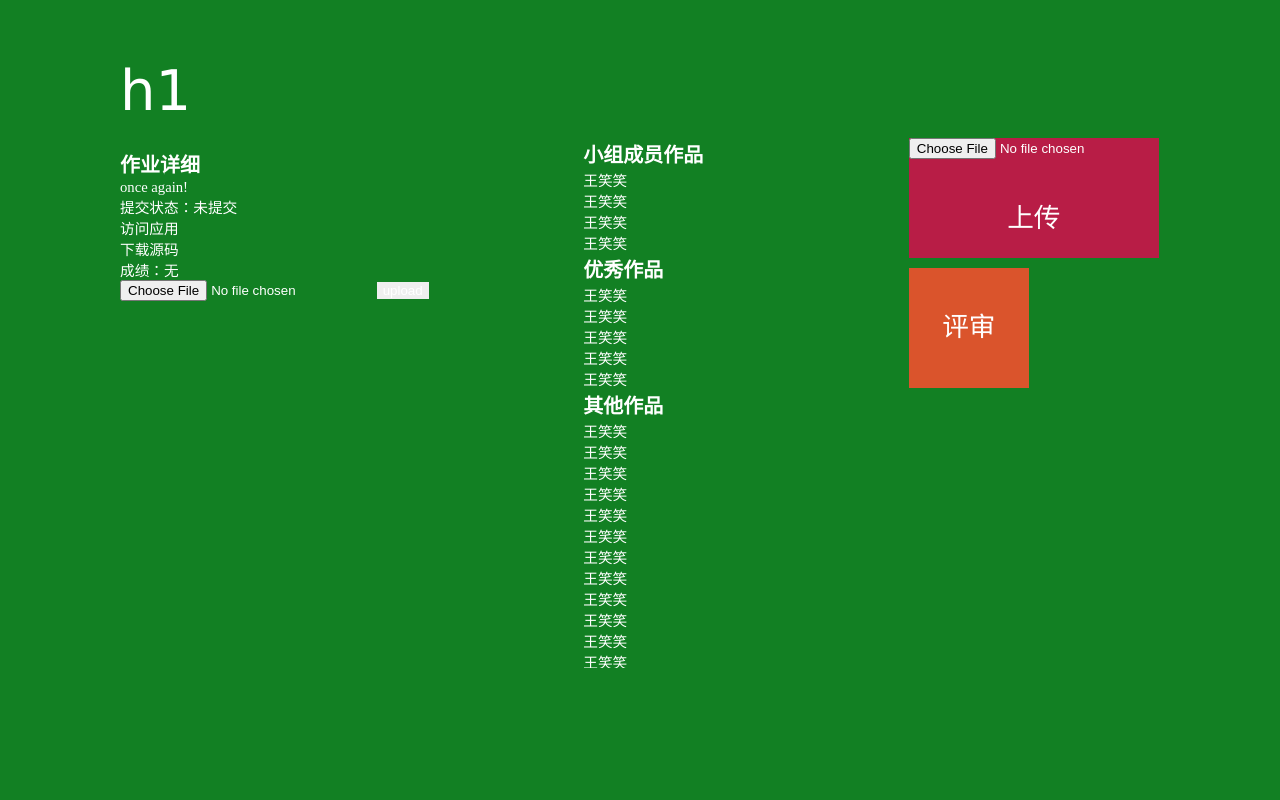
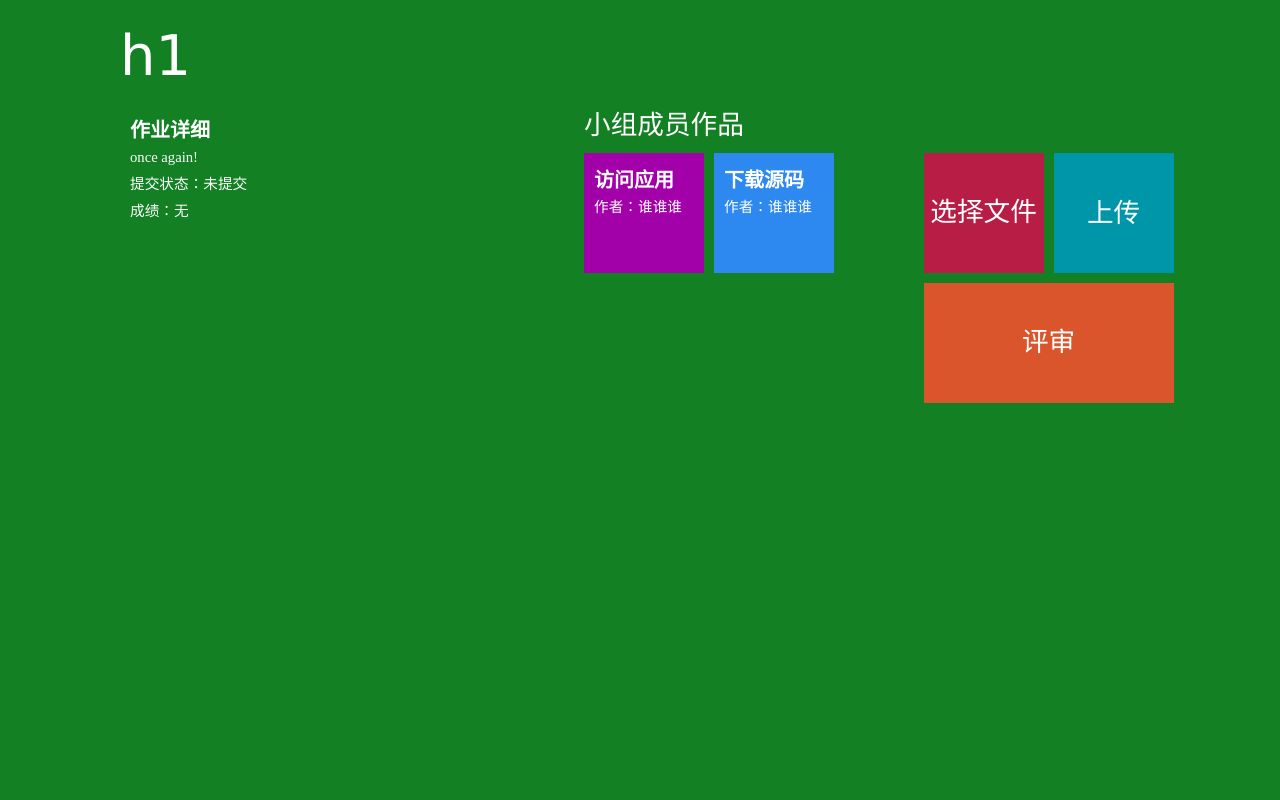
Before and after one commit to our-homework/MyHomework_new, a CodeIgniter app: page /index.php/homework/show_hw_detail/1 in a window 1280 px wide. Run offline with CodeIgniter, Linux system fonts and the light colour scheme; data comes from the database, SQL or seed files in the repository.

Commit message:
down and visit app, or say, hw

```diff
--- a/application/controllers/homework.php
+++ b/application/controllers/homework.php
@@ -22,6 +22,10 @@ class Homework extends CI_Controller {
 		else {
 			$data['homework'] = $this->Homework_model->get_homework_by_uid(
 									$data['hid'],$this->session->userdata('uid'));
+
+			$data['excellent_hws'] = $this->Homework_model->get_excellent_hw($data['homework']->hid)->result_array();
+			//$data['others_hws'] = $this->Homework_model->get_others_hw($data['homework']->hid,
+												//			$this->session->userdata('uid'), $this->session->userdata('gid'))->result_array();
 			$view = 'detailedHw_stu_view';
 		}
 		if (isset($data['homework']))
--- a/application/views/detailedHw_stu_view.php
+++ b/application/views/detailedHw_stu_view.php
@@ -1,87 +1,79 @@
 <div id="main">
 	<div class="title"><?= $homework->title?></div>
-	<div class="textWrapper">
+	<div class="hw_info">
 		<div class="hw_info">
             <div class="metroText">
                 <div textType="title" >作业详细</div>
+                <div textType="text">
 					<?= $homework->content ?>
                     <?php
                         $hand_in = ($homework->src == NULL) ? FALSE : TRUE;
                     ?>
                     <div>提交状态：<?= $hand_in ? '已提交' : '未提交'?></div>
-				<div><?php if ($hand_in) {?>
-							<a href="<?= $homework->src?>">访问应用</a>
-					 <?php }
-						   else {?>
-						   	访问应用
-					 <?php
-						   };
-					 ?> </div>
-				<div><?php if ($hand_in) {?>
-							<a href="<?= site_url('student/download_hw'.'/'.$homework->hid.'/'.$homework->src)?>">下载源码</a>
-					 <?php }
-						   else {?>
-						   	下载源码
-					 <?php
-						   };
-					 ?> </div>
+
+
                     <div>成绩：<?= ($homework->grade == NULL) ?'无' : $homework->grade?></div>
-				<form action="<?= site_url('student/upload_hw'.'/'. $homework->hid.'/'.$this->session->userdata('uid'))?>" method="post" enctype="multipart/form-data">
-				<input type="file" name="src" value="upload" />
-				<input type="submit" value="upload" />
-				</form>
 				</div>
         	</div>
-		<div class="others" >
-                <div textType="title" >小组成员作品</div>
-                <a href="#">王笑笑</a><br />
-                <a href="#">王笑笑</a><br />
-                <a href="#">王笑笑</a><br />
-                <a href="#">王笑笑</a><br />
-                <div textType="title" >优秀作品</div>
-                <a href="#">王笑笑</a><br />
-                <a href="#">王笑笑</a><br />
-                <a href="#">王笑笑</a><br />
-                <a href="#">王笑笑</a><br />
-                <a href="#">王笑笑</a><br />
-                <div textType="title" >其他作品</div>
-                <a href="#">王笑笑</a><br />
-                <a href="#">王笑笑</a><br />
-                <a href="#">王笑笑</a><br />
-                <a href="#">王笑笑</a><br />
-                <a href="#">王笑笑</a><br />
-                <a href="#">王笑笑</a><br />
-                <a href="#">王笑笑</a><br />
-                <a href="#">王笑笑</a><br />
-                <a href="#">王笑笑</a><br />
-                <a href="#">王笑笑</a><br />
-                <a href="#">王笑笑</a><br />
-                <a href="#">王笑笑</a><br />
-                <a href="#">王笑笑</a><br />
-                <a href="#">王笑笑</a><br />
-                <a href="#">王笑笑</a><br />
-                <a href="#">王笑笑</a><br />
-                <a href="#">王笑笑</a><br />
-                <a href="#">王笑笑</a><br />
-                <a href="#">王笑笑</a><br />
-                <a href="#">王笑笑</a><br />
-                <a href="#">王笑笑</a><br />
         </div>
 	</div>
-	<!--<?= form_open_multipart('student/upload_hw')?> .'/'. $homework->hid.'/'.$this->session->userdata('uid')-->
+		<div class="metroWrapper">
+            <div class="subTitle">小组成员作品</div>
 
+            <div class="metro colorb" onclick="window.open('#')">
+        			<div class="metroText">
+                        <div textType="title">访问应用</div>
+                        <div textType="text">作者：谁谁谁</div>
+                    </div>
+            </div>
+
+	        <a href="#">
+	            <div class="metro colord">
+        			<div class="metroText">
+	                    <div textType="title">下载源码</div>
+	                    <div textType="text">作者：谁谁谁</div>
+                    </div>
+	            </div>
+	        </a>
+	    </div>
 	<div class="metroWrapper">
-        <div class="metroRec colorg">
-			 <class="metroRec colorf">
-			 <input type="file" name="src" value="上传" />
-            	<div class="metroButton" >上传</div>
+		<div class="subTitle"> </div>
+		<?php if(isset($reach_deadline) && !$reach_deadline) { ?>
+    	<form action="<?= site_url('student/upload_hw'.'/'. $homework->hid.'/'.$this->session->userdata('uid'))?>" method="post" enctype="multipart/form-data">
+            <div class="metro colorg">
+                 <input class="metro colorf" type="file" name="src" value="选择文件" />
+                    <div class="metroButton" >选择文件</div>
             </div>
+            <input class="metro colora metroButton" type="submit" value="上传" />
+        </form>
+        <?php
+		} ?>
 		<a href="#">
-            <div class="metro colorf">
+            <div class="metroRec colorf">
             	<div class="metroButton" >评审
                 </div>
             </div>
         </a>
+        <?php if ($hand_in) {?>
+							<a href="<?= $homework->src?>">
+                            	<div class="metroRec colord metroButton">访问我的应用</div>
+                            </a>
+					 <?php }
+					 ?>
+		<?php if ($hand_in) {?>
+							<a href="<?= site_url('student/download_hw'.'/'.$homework->hid.'/'.$homework->src)?>">
+                            	<div class="metroRec colori metroButton">下载我的源码</div>
+                            </a>
+					 <?php }
+					 ?>
+		<?php if(isset($reach_deadline) && $reach_deadline) { ?>
+		<a href="#">
+            <div class="metroRec colorb">
+            	<div class="metroButton" >更多应用
+                </div>
+            </div>
+        </a>
+        <?php }?>
 	</div>
 	<div class='clear'></div>
 
--- a/application/views/manageUsr_view.php
+++ b/application/views/manageUsr_view.php
@@ -38,9 +38,7 @@
                 </div>
             </div>
         </a>
-		<a href="<?= site_url('teacher/delete_user')?>">
 		<input type="submit" class="metroRec colorf metroButton" value="删除" />
-		</a>
 	</div>
 	<?= form_close();?>
 </div>
--- a/application/views/rateHw_view.php
+++ b/application/views/rateHw_view.php
@@ -1,6 +1,6 @@
 <div id="main">
 	<div class="title">Homework1</div>
-
+	<?= form_open('teacher/update_grade_check'.'/'.$hid)?>
 	<div class="textWrapper">
     	<table>
         <form>
@@ -43,7 +43,7 @@
 						</td>
 		                <td><?= $user['group_rank']?></td>
 		                <td><?= $user['grade']?></td>
-		                <td><input type="text" name="s"></td>
+		                <td><input type="text" name="<?= $user['uid']?>"></td>
 					</tr>
 					<?
 					}
--- a/css/theme.css
+++ b/css/theme.css
@@ -21,7 +21,7 @@ a {
 	font-family:Verdana;
 	font-weight:400;
 	position:relative;
-	margin-top:5%;
+	margin-top:2%;
 	margin-bottom:20px;
 	margin-right:10%;
 
@@ -39,6 +39,7 @@ a {
 	display:inline-block;
 	margin-right:6%;
 	float:left;
+	overflow:hidden;
 }
 
 .metroSquWrapper {
@@ -105,11 +106,16 @@ a {
 	font-weight:600;
 	padding: 1px 0 1px 0;
 }
+[textType = "text"] {
+	font-size:11pt;
+	font-weight:400;
+	line-height:27px;
+}
 
 
 .userInfo {
 	position:absolute;
-	top:60px;
+	top:40px;
 	right:50px;
 	width:160px;
 	height:40px;
@@ -139,8 +145,12 @@ a {
 	width:40px;
 	position:fixed;
 	left:70px;
-	top:70px;
+	top:40px;
 	}
+
+[onclick] {
+	cursor:pointer;
+}
 
 .colora {background-color:#0096A9;}
 .colorb {background-color:#A201AA;}
--- a/css/typeBigMetro.css
+++ b/css/typeBigMetro.css
@@ -17,8 +17,7 @@
 	height:520px;
 	width:250px;
 	position:fixed;
-	top:108px;
-	margin-top:5%;
+	top:135px;
 
 }
 
--- a/css/typeTextMetro.css
+++ b/css/typeTextMetro.css
@@ -1,5 +1,5 @@
 .hw_info {
-	width:60%;
+	width:40%;
 	display:inline-block;
 	float:left
 }
@@ -7,8 +7,9 @@
 .others {
 	display:inline-block;
 	float:left;
+	width:50%
 }
-/*
+
 input[type=file]{
 	margin-right: 20px;
 	background-color:#000;
@@ -18,7 +19,7 @@ input[type=file]{
 	cursor:pointer;
 
 }
-*/
+
 input[type=submit] {
 	cursor:pointer;
 	border:hidden;
@@ -29,3 +30,12 @@ table
 {
 	width:100%;
 }
+
+.metroWrapper_hw {
+	width:400px;
+	display:inline-block;
+	margin-right:6%;
+	float:left;
+	overflow:hidden;
+	height:100%;
+}
```
Also changed, not shown: application/controllers/teacher.php (+17 -2 lines), application/models/homework_model.php (+36 -0 lines), css/typeAlert.css (+10 -0 lines). Lines whose indentation alone changed are shown as unchanged.
